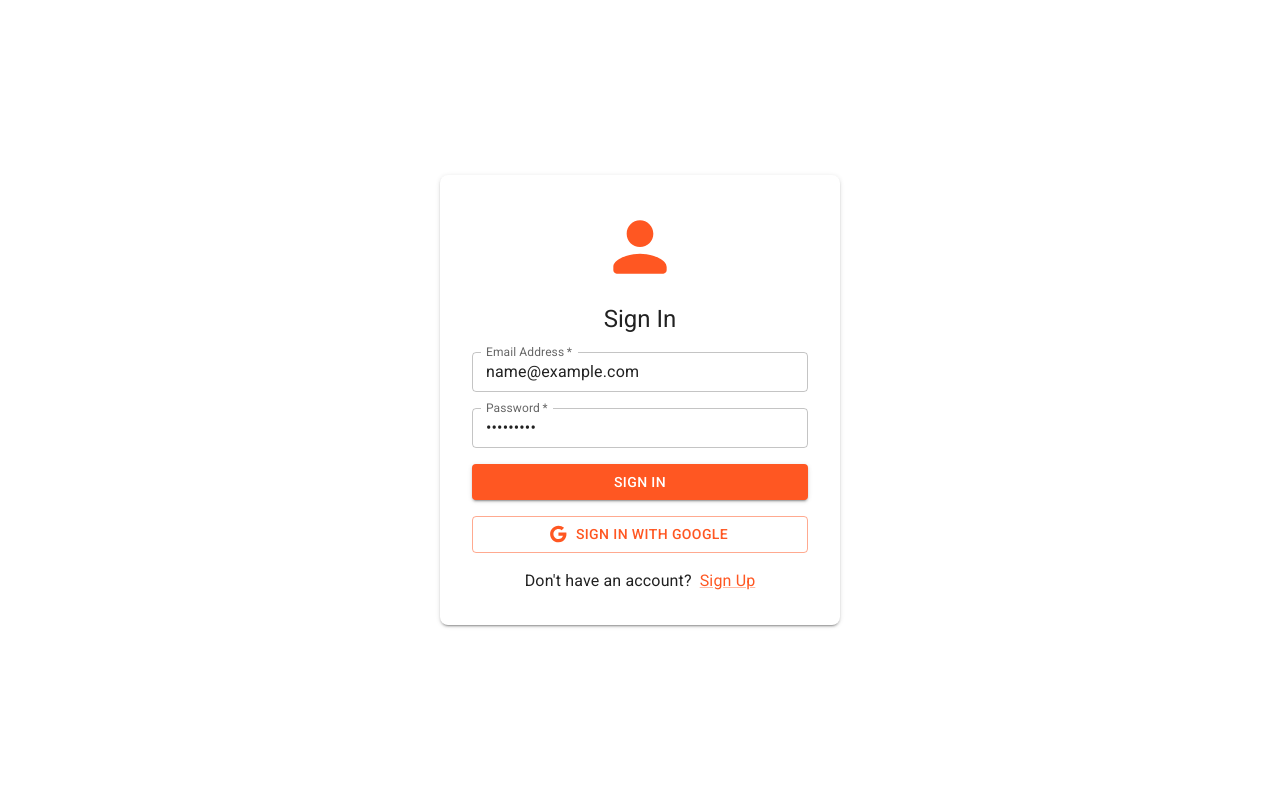
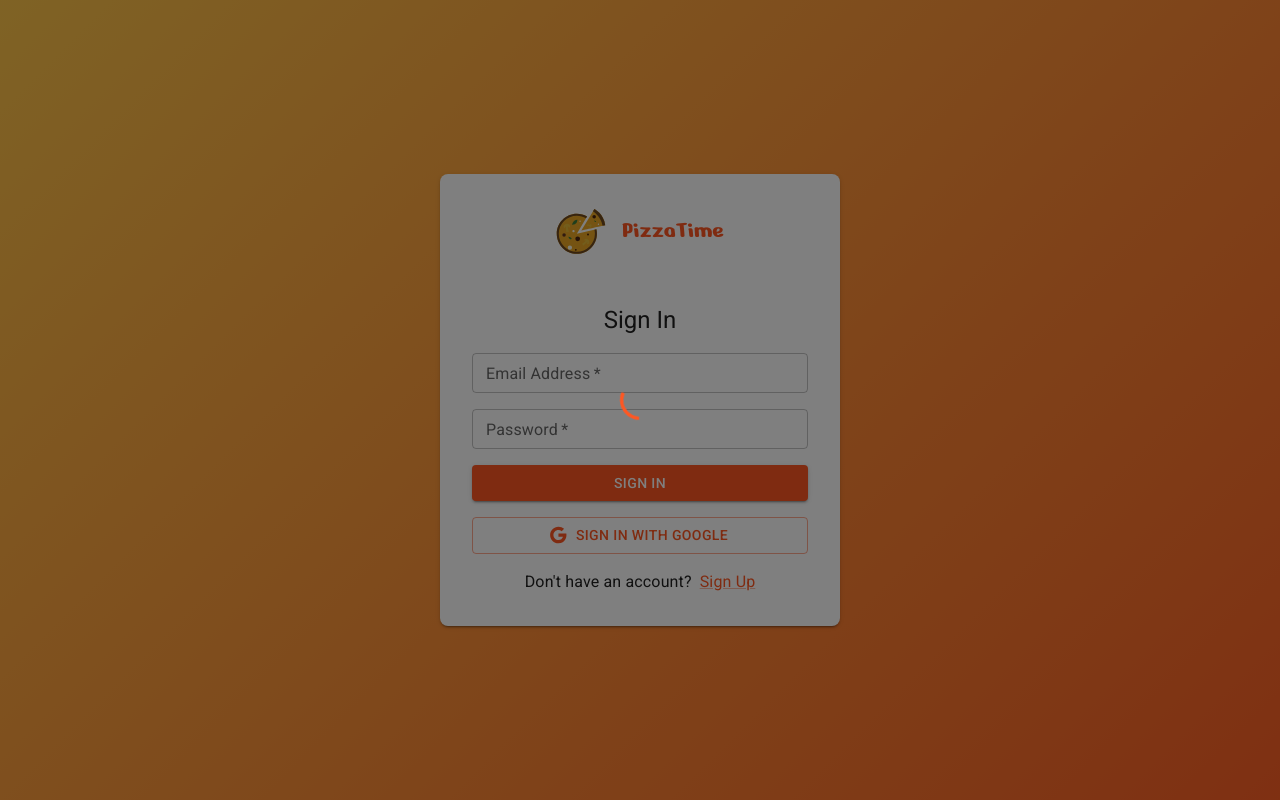
Before and after one commit to Sennarion/pizzatime, a React (Create React App) app: page /pizzatime/signin in a window 1280 px wide. Both pictures are taken after typing "name@example.com", "Sample123" into the empty fields and a click on the button "SIGN IN". Built offline with nearby package versions, Linux system fonts and the light colour scheme; no server answers.

Commit message:
add formik and yup validation

```diff
--- a/package.json
+++ b/package.json
@@ -10,12 +10,14 @@
     "@mui/material": "^5.11.11",
     "@reduxjs/toolkit": "^1.9.3",
     "firebase": "^9.17.1",
+    "formik": "^2.2.9",
     "react": "^18.1.0",
     "react-dom": "^18.1.0",
     "react-redux": "^8.0.5",
     "react-router-dom": "^6.8.2",
     "react-scripts": "5.0.1",
-    "redux-persist": "^6.0.0"
+    "redux-persist": "^6.0.0",
+    "yup": "^1.0.2"
   },
   "scripts": {
     "start": "react-scripts start",
--- /dev/null
+++ b/src/components/Background/Background.styled.js
@@ -0,0 +1,29 @@
+import styled from '@emotion/styled';
+import { keyframes } from '@emotion/react';
+
+const animate = keyframes`
+  0%{background-position:0% 50%}
+  50%{background-position:100% 50%}
+  100%{background-position:0% 50%}
+`;
+
+export const Background = styled.div`
+  width: 100%;
+  height: 100vh;
+  display: flex;
+  align-items: center;
+  justify-content: center;
+
+  @media screen and (min-width: ${({ theme }) =>
+      theme.breakpoints.values.sm}px) {
+    background-size: 300% 300%;
+    background-image: linear-gradient(
+      -45deg,
+      ${({ theme }) => theme.palette.secondary.main} 0%,
+      ${({ theme }) => theme.palette.primary.main} 25%,
+      ${({ theme }) => theme.palette.primary.main} 51%,
+      ${({ theme }) => theme.palette.secondary.main} 100%
+    );
+    animation: ${animate} 10s ease infinite;
+  }
+`;
--- a/src/components/Loader/Loader.jsx
+++ b/src/components/Loader/Loader.jsx
@@ -1,9 +1,11 @@
-import { Backdrop, CircularProgress } from '@mui/material';
+import { Portal, Backdrop, CircularProgress } from '@mui/material';
 
 export default function Loader({ isOpen }) {
   return (
-    <Backdrop open={isOpen}>
-      <CircularProgress />
-    </Backdrop>
+    <Portal>
+      <Backdrop open={isOpen}>
+        <CircularProgress />
+      </Backdrop>
+    </Portal>
   );
 }
--- a/src/components/OrderModal/OrderModal.jsx
+++ b/src/components/OrderModal/OrderModal.jsx
@@ -1,15 +1,24 @@
-import { useState } from 'react';
+import { useFormik } from 'formik';
+import { orderSchema } from 'utils/validationSchema';
+
 import { Dialog, Stack, TextField, Button, Typography } from '@mui/material';
 
 export default function OrderModal({ isOpen, onClose, onOrder }) {
-  const [name, setName] = useState('');
-  const [phoneNumber, setPhoneNumber] = useState('');
+  const formik = useFormik({
+    initialValues: {
+      name: '',
+      tel: '',
+    },
+    onSubmit: (_, { resetForm }) => {
+      onOrder();
+      onClose();
 
-  const onSubmit = e => {
-    e.preventDefault();
-    onOrder();
-    onClose();
-  };
+      resetForm();
+    },
+    validationSchema: orderSchema,
+  });
+
+  const { handleSubmit, handleChange, values, touched, errors } = formik;
 
   return (
     <Dialog open={isOpen} onClose={onClose}>
@@ -21,7 +30,7 @@
         width={{ xs: 340, sm: 400 }}
         bgcolor="common.white"
       >
-        <form onSubmit={onSubmit}>
+        <form onSubmit={handleSubmit}>
           <Stack spacing={2}>
             <Typography variant="h5" textAlign="center">
               Create order
@@ -33,19 +42,24 @@
               variant="outlined"
               size="small"
               fullWidth
-              value={name}
-              onChange={e => setName(e.target.value)}
+              value={values.name}
+              onChange={handleChange}
+              error={Boolean(touched.name && errors.name)}
+              helperText={touched.name && errors.name}
               required
             />
             <TextField
               type="tel"
-              name="number"
+              name="tel"
               label="Phone Number"
+              placeholder="0997777777"
               variant="outlined"
               size="small"
               fullWidth
-              value={phoneNumber}
-              onChange={e => setPhoneNumber(e.target.value)}
+              value={values.tel}
+              onChange={handleChange}
+              error={Boolean(touched.tel && errors.tel)}
+              helperText={touched.tel && errors.tel}
               required
             />
             <Button type="submit" variant="contained" color="primary" fullWidth>
--- a/src/components/SigninForm/SigninForm.jsx
+++ b/src/components/SigninForm/SigninForm.jsx
@@ -1,20 +1,43 @@
+// import { useState } from 'react';
 import { useState } from 'react';
 import { useDispatch } from 'react-redux';
 import { signInWithEmailAndPassword, signInWithPopup } from 'firebase/auth';
-import { Button, TextField, Stack } from '@mui/material';
+import { useFormik } from 'formik';
+import { Button, TextField, Stack, Snackbar, Alert } from '@mui/material';
 import GoogleIcon from '@mui/icons-material/Google';
 import { setUser } from 'redux/auth/slice';
 import { auth, provider } from 'firebase-config/config.js';
+import { signinSchema } from 'utils/validationSchema';
+import { Loader } from 'components';
 
 export default function SigninForm() {
+  const [isLoading, setIsLoading] = useState(false);
+  const [error, setError] = useState('');
+
   const dispatch = useDispatch();
 
-  const [email, setEmail] = useState('');
-  const [password, setPassword] = useState('');
+  const signInWithGoogle = () => {
+    setIsLoading(true);
+    signInWithPopup(auth, provider)
+      .then(({ user }) => {
+        dispatch(
+          setUser({
+            email: user.email,
+            id: user.uid,
+          })
+        );
+      })
+      .catch(err => setError(err.message))
+      .finally(() => setIsLoading(false));
+  };
 
-  const onSubmit = e => {
-    e.preventDefault();
-
+  const formik = useFormik({
+    initialValues: {
+      email: '',
+      password: '',
+    },
+    onSubmit: ({ email, password }, { resetForm }) => {
+      setIsLoading(true);
       signInWithEmailAndPassword(auth, email, password)
         .then(({ user }) => {
           dispatch(
@@ -24,24 +47,19 @@
             })
           );
         })
-      .catch(err => alert(err));
-  };
+        .catch(err => setError(err.message))
+        .finally(() => setIsLoading(false));
 
-  const signInWithGoogle = () => {
-    signInWithPopup(auth, provider)
-      .then(({ user }) => {
-        dispatch(
-          setUser({
-            email: user.email,
-            id: user.uid,
-          })
-        );
-      })
-      .catch(err => alert(err));
-  };
+      resetForm();
+    },
+    validationSchema: signinSchema,
+  });
+
+  const { handleSubmit, handleChange, values, touched, errors } = formik;
 
   return (
-    <form onSubmit={onSubmit} autoComplete="off">
+    <>
+      <form onSubmit={handleSubmit}>
         <Stack spacing={2}>
           <TextField
             type="email"
@@ -50,8 +68,10 @@
             variant="outlined"
             size="small"
             fullWidth
-          value={email}
-          onChange={e => setEmail(e.target.value)}
+            value={values.email}
+            onChange={handleChange}
+            error={Boolean(touched.email && errors.email)}
+            helperText={touched.email && errors.email}
             required
           />
           <TextField
@@ -61,8 +81,10 @@
             variant="outlined"
             size="small"
             fullWidth
-          value={password}
-          onChange={e => setPassword(e.target.value)}
+            value={values.password}
+            onChange={handleChange}
+            error={Boolean(touched.password && errors.password)}
+            helperText={touched.password && errors.password}
             required
           />
           <Button type="submit" variant="contained" color="primary" fullWidth>
@@ -79,5 +101,17 @@
           </Button>
         </Stack>
       </form>
+      <Loader isOpen={isLoading} />
+      <Snackbar
+        open={Boolean(error)}
+        autoHideDuration={6000}
+        onClose={() => setError('')}
+        anchorOrigin={{ vertical: 'top', horizontal: 'right' }}
+      >
+        <Alert severity="error" onClose={() => setError('')}>
+          {error}
+        </Alert>
+      </Snackbar>
+    </>
   );
 }
--- a/src/components/SignupForm/SignupForm.jsx
+++ b/src/components/SignupForm/SignupForm.jsx
@@ -1,19 +1,27 @@
 import { useState } from 'react';
 import { useDispatch } from 'react-redux';
 import { createUserWithEmailAndPassword } from 'firebase/auth';
-import { Button, TextField, Stack } from '@mui/material';
+import { useFormik } from 'formik';
+import { Button, TextField, Stack, Snackbar, Alert } from '@mui/material';
 import { setUser } from 'redux/auth/slice';
 import { auth } from 'firebase-config/config.js';
+import { signupSchema } from 'utils/validationSchema';
+import { Loader } from 'components';
 
 export default function SignupForm() {
+  const [isLoading, setIsLoading] = useState(false);
+  const [error, setError] = useState('');
+
   const dispatch = useDispatch();
 
-  const [email, setEmail] = useState('');
-  const [password, setPassword] = useState('');
-
-  const onSubmit = e => {
-    e.preventDefault();
-
+  const formik = useFormik({
+    initialValues: {
+      email: '',
+      password: '',
+      confirmPassword: '',
+    },
+    onSubmit: ({ email, password }, { resetForm }) => {
+      setIsLoading(true);
       createUserWithEmailAndPassword(auth, email, password)
         .then(({ user }) => {
           dispatch(
@@ -23,11 +31,19 @@
             })
           );
         })
-      .catch(err => alert(err));
-  };
+        .catch(err => setError(err.message))
+        .finally(() => setIsLoading(false));
+
+      resetForm();
+    },
+    validationSchema: signupSchema,
+  });
+
+  const { handleSubmit, handleChange, values, touched, errors } = formik;
 
   return (
-    <form onSubmit={onSubmit} autoComplete="off">
+    <>
+      <form onSubmit={handleSubmit}>
         <Stack spacing={2}>
           <TextField
             type="email"
@@ -36,8 +52,10 @@
             variant="outlined"
             size="small"
             fullWidth
-          value={email}
-          onChange={e => setEmail(e.target.value)}
+            value={values.email}
+            onChange={handleChange}
+            error={Boolean(touched.email && errors.email)}
+            helperText={touched.email && errors.email}
             required
           />
           <TextField
@@ -47,8 +65,23 @@
             variant="outlined"
             size="small"
             fullWidth
-          value={password}
-          onChange={e => setPassword(e.target.value)}
+            value={values.password}
+            onChange={handleChange}
+            error={Boolean(touched.password && errors.password)}
+            helperText={touched.password && errors.password}
+            required
+          />
+          <TextField
+            type="password"
+            name="confirmPassword"
+            label="Confirm Password"
+            variant="outlined"
+            size="small"
+            fullWidth
+            value={values.confirmPassword}
+            onChange={handleChange}
+            error={Boolean(touched.confirmPassword && errors.confirmPassword)}
+            helperText={touched.confirmPassword && errors.confirmPassword}
             required
           />
           <Button type="submit" variant="contained" color="primary" fullWidth>
@@ -56,5 +89,17 @@
           </Button>
         </Stack>
       </form>
+      <Loader isOpen={isLoading} />
+      <Snackbar
+        open={Boolean(error)}
+        autoHideDuration={6000}
+        onClose={() => setError('')}
+        anchorOrigin={{ vertical: 'top', horizontal: 'right' }}
+      >
+        <Alert severity="error" onClose={() => setError('')}>
+          {error}
+        </Alert>
+      </Snackbar>
+    </>
   );
 }
--- a/src/components/index.js
+++ b/src/components/index.js
@@ -16,3 +16,5 @@
 export { default as SignupForm } from './SignupForm/SignupForm';
 export { default as OrderModal } from './OrderModal/OrderModal';
 export { default as SigninModal } from './SigninModal/SigninModal';
+
+export { Background } from './Background/Background.styled';
--- a/src/pages/Signin/Signin.jsx
+++ b/src/pages/Signin/Signin.jsx
@@ -1,18 +1,10 @@
 import { Link as RouterLink } from 'react-router-dom';
-
-import { Link, Typography, Stack, Box } from '@mui/material';
-import PersonRoundedIcon from '@mui/icons-material/PersonRounded';
-import { SigninForm } from 'components';
+import { Link, Typography, Stack } from '@mui/material';
+import { SigninForm, Logo, Background } from 'components';
 
 export default function Signin() {
   return (
-    <Box
-      width="100%"
-      height="100vh"
-      display="flex"
-      alignItems="center"
-      justifyContent="center"
-    >
+    <Background>
       <Stack
         p={4}
         borderRadius={2}
@@ -21,8 +13,8 @@
         width={{ xs: 340, sm: 400 }}
         bgcolor="common.white"
       >
-        <Stack spacing={2} alignItems="center">
-          <PersonRoundedIcon color="primary" sx={{ fontSize: 80 }} />
+        <Stack spacing={6} alignItems="center">
+          <Logo />
           <Typography component="h2" variant="h5">
             Sign In
           </Typography>
@@ -39,6 +31,6 @@
           </Typography>
         </Stack>
       </Stack>
-    </Box>
+    </Background>
   );
 }
--- a/src/pages/Signup/Signup.jsx
+++ b/src/pages/Signup/Signup.jsx
@@ -1,17 +1,10 @@
 import { Link as RouterLink } from 'react-router-dom';
-import { Link, Typography, Stack, Box } from '@mui/material';
-import PersonAddRoundedIcon from '@mui/icons-material/PersonAddRounded';
-import { SignupForm } from 'components';
+import { Link, Typography, Stack } from '@mui/material';
+import { SignupForm, Logo, Background } from 'components';
 
 export default function Signup() {
   return (
-    <Box
-      width="100%"
-      height="100vh"
-      display="flex"
-      alignItems="center"
-      justifyContent="center"
-    >
+    <Background>
       <Stack
         p={4}
         borderRadius={2}
@@ -20,8 +13,8 @@
         width={{ xs: 340, sm: 400 }}
         bgcolor="common.white"
       >
-        <Stack spacing={2} alignItems="center">
-          <PersonAddRoundedIcon color="primary" sx={{ fontSize: 80 }} />
+        <Stack spacing={6} alignItems="center">
+          <Logo />
           <Typography component="h2" variant="h5">
             Sign Up
           </Typography>
@@ -38,6 +31,6 @@
           </Typography>
         </Stack>
       </Stack>
-    </Box>
+    </Background>
   );
 }
--- /dev/null
+++ b/src/utils/validationSchema.js
@@ -0,0 +1,32 @@
+import * as yup from 'yup';
+
+export const signupSchema = yup.object().shape({
+  email: yup.string().email('Invalid email').required('Required field'),
+  password: yup
+    .string()
+    .min(6, 'Too short')
+    .max(12, 'Too long')
+    .matches(/^(?=(.*[a-z]))(?=(.*[A-Z]))(?=(.*[0-9]))/, 'Too simple')
+    .required('Required field'),
+  confirmPassword: yup
+    .string()
+    .oneOf([yup.ref('password')], 'Passwords must match')
+    .required('Required field'),
+});
+
+export const signinSchema = yup.object().shape({
+  email: yup.string().email('invalid email').required('Required field'),
+  password: yup.string().required('Required field'),
+});
+
+export const orderSchema = yup.object().shape({
+  name: yup
+    .string()
+    .min(2, 'Too short')
+    .max(16, 'Too long')
+    .required('Required field'),
+  tel: yup
+    .string()
+    .matches(/^\d{10}$/, 'Phone number is not valid')
+    .required('Required field'),
+});
```
Also changed, not shown: 1 other file (tests, documents, lock files or other folders). Lines whose indentation alone changed are shown as unchanged.
